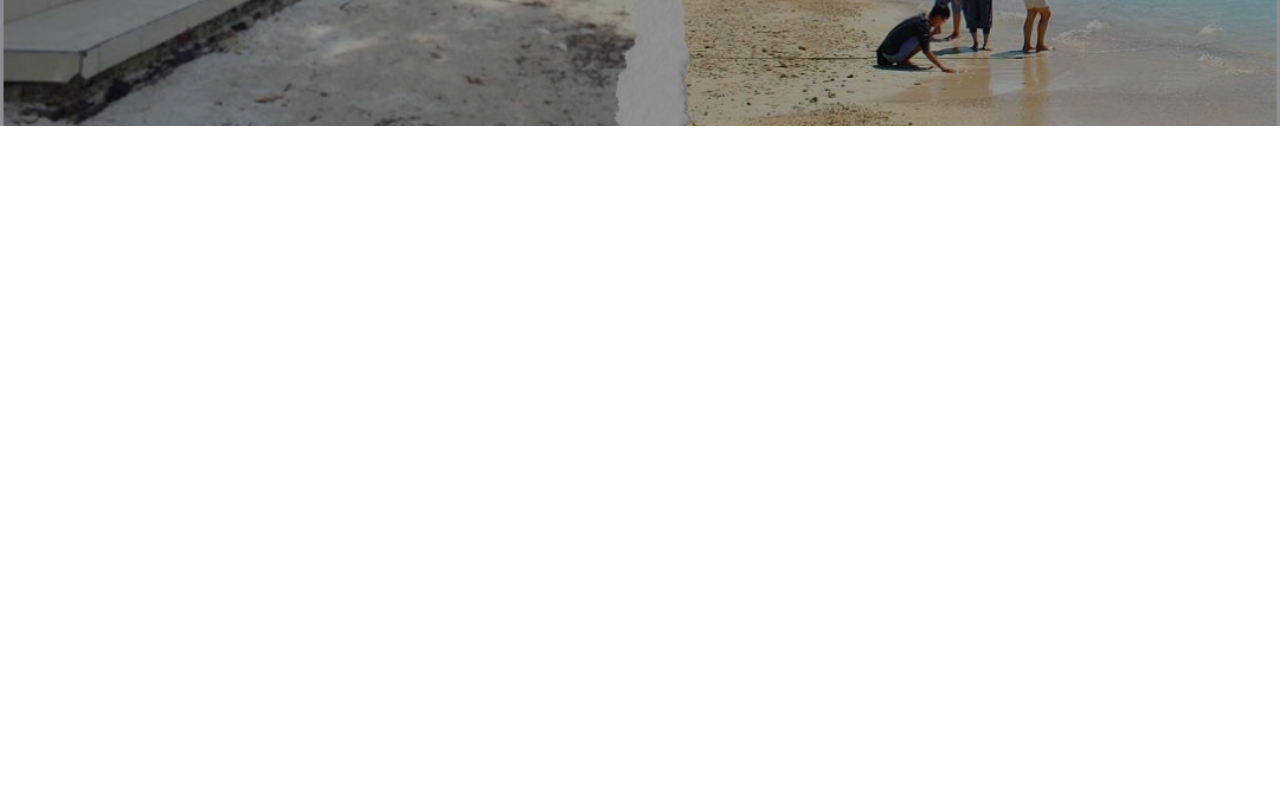
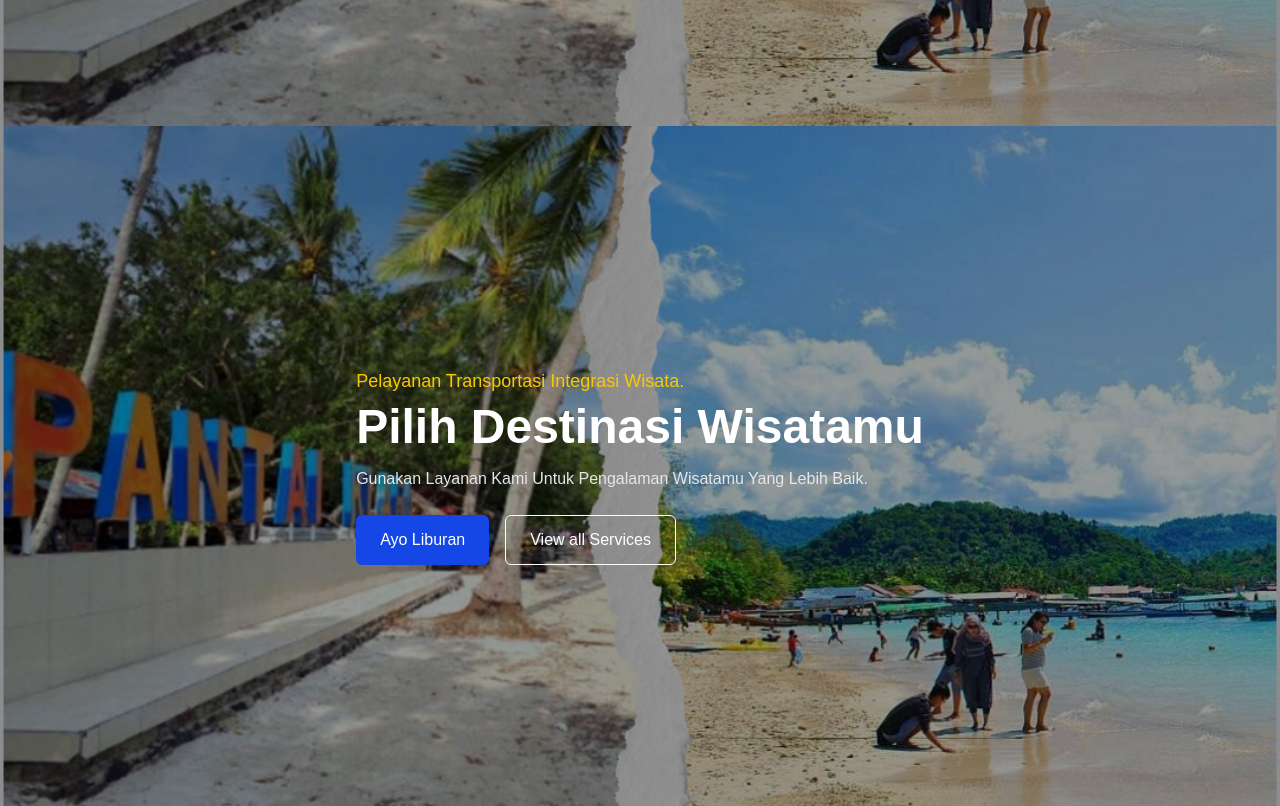
Before and after one commit to megustaSzy/project-web, a Next.js app in the folder web/: page / in a window 1280 px wide. Shown: the part 640-1446 px from the top of the page. Before the commit the page ends 800 px from the top, so only its background shows below. Built offline with nearby package versions, Linux system fonts and the light colour scheme.

Commit message:
menambah halaman jadwal dan merubah navigasi

```diff
--- /dev/null
+++ b/web/src/app/components/Jadwal/Index.ts
@@ -0,0 +1,4 @@
+export { default as HeroSubtitle } from "./JadwalSubtitle";
+export { default as HeroTitle } from "./JadwalTitle";
+export { default as HeroDescription } from "./JadwalDescription";
+export { default as HeroButtons } from "./JadwalButtons";
--- /dev/null
+++ b/web/src/app/components/Jadwal/Jadwal.tsx
@@ -0,0 +1,33 @@
+"use client";
+
+import JadwalSubtitle from "./JadwalSubtitle";
+import JadwalTitle from "./JadwalTitle";
+import JadwalDescription from "./JadwalDescription";
+import JadwalButtons from "./JadwalButtons";
+
+export default function Jadwal() {
+  return (
+    <section
+      className="relative h-[85vh] flex items-center justify-center text-white"
+      style={{
+        backgroundImage: "url('/images/bg.png')",
+        backgroundSize: "cover",
+        backgroundPosition: "center",
+      }}
+    >
+      {/* Overlay */}
+      <div className="absolute inset-0 bg-black/40" />
+
+      {/* Konten */}
+      <div className="relative z-10 max-w-2xl text-left ml-[-90]">
+        <JadwalSubtitle text="Pelayanan Transportasi Integrasi Wisata." />
+        <JadwalTitle title="Pilih Destinasi Wisatamu" />
+        <JadwalDescription text="Gunakan Layanan Kami Untuk Pengalaman Wisatamu Yang Lebih Baik." />
+        <JadwalButtons
+          primaryText="Ayo Liburan"
+          secondaryText="View all Services"
+        />
+      </div>
+    </section>
+  );
+}
--- /dev/null
+++ b/web/src/app/components/Jadwal/JadwalButtons.tsx
@@ -0,0 +1,32 @@
+"use client";
+
+interface HeroButtonsProps {
+  primaryText: string;
+  secondaryText: string;
+  onPrimaryClick?: () => void;
+  onSecondaryClick?: () => void;
+}
+
+export default function HeroButtons({
+  primaryText,
+  secondaryText,
+  onPrimaryClick,
+  onSecondaryClick,
+}: HeroButtonsProps) {
+  return (
+    <div className="flex gap-4 justify-start">
+      <button
+        onClick={onPrimaryClick}
+        className="bg-blue-700 hover:bg-blue-800 text-white px-6 py-3 rounded-md font-medium transition-colors duration-200"
+      >
+        {primaryText}
+      </button>
+      <button
+        onClick={onSecondaryClick}
+        className="border border-white text-white px-6 py-3 rounded-md font-medium hover:bg-white hover:text-blue-700 transition-colors duration-200"
+      >
+        {secondaryText}
+      </button>
+    </div>
+  );
+}
--- /dev/null
+++ b/web/src/app/components/Jadwal/JadwalDescription.tsx
@@ -0,0 +1,9 @@
+"use client";
+
+interface HeroDescriptionProps {
+  text: string;
+}
+
+export default function HeroDescription({ text }: HeroDescriptionProps) {
+  return <p className="text-gray-200 mb-6">{text}</p>;
+}
--- /dev/null
+++ b/web/src/app/components/Jadwal/JadwalSubtitle.tsx
@@ -0,0 +1,9 @@
+"use client";
+
+interface HeroSubtitleProps {
+  text: string;
+}
+
+export default function HeroSubtitle({ text }: HeroSubtitleProps) {
+  return <p className="text-lg text-yellow-400 mb-2">{text}</p>;
+}
--- /dev/null
+++ b/web/src/app/components/Jadwal/JadwalTitle.tsx
@@ -0,0 +1,13 @@
+"use client";
+
+interface HeroTitleProps {
+  title: string;
+}
+
+export default function HeroTitle({ title }: HeroTitleProps) {
+  return (
+    <h1 className="text-4xl md:text-5xl font-bold mb-4">
+      {title}
+    </h1>
+  );
+}
--- a/web/src/app/components/Navbar/Navbar.tsx
+++ b/web/src/app/components/Navbar/Navbar.tsx
@@ -13,8 +13,8 @@ interface NavItemType {
 export default function Navbar() {
   const navItems: NavItemType[] = [
     { label: "Beranda", href: "#" },
+    { label: "Wisata", href: "#" },
     { label: "Jadwal", href: "#" },
-    { label: "Wisata", href: "#" },
     { label: "Testimoni", href: "#" },
     { label: "Tiket", href: "#" },
     { label: "Kontak", href: "#" },
--- a/web/src/app/page.tsx
+++ b/web/src/app/page.tsx
@@ -1,5 +1,6 @@
 import Navbar from "./components/Navbar/Navbar";
 import Hero from "./components/Hero/Hero";
+import Jadwal from "./components/Jadwal/Jadwal";
 
 export default function Home() {
   return (
@@ -7,6 +8,7 @@ export default function Home() {
 
         <Navbar />
         <Hero />
+        <Jadwal/>
       </main>
 
   );
```
